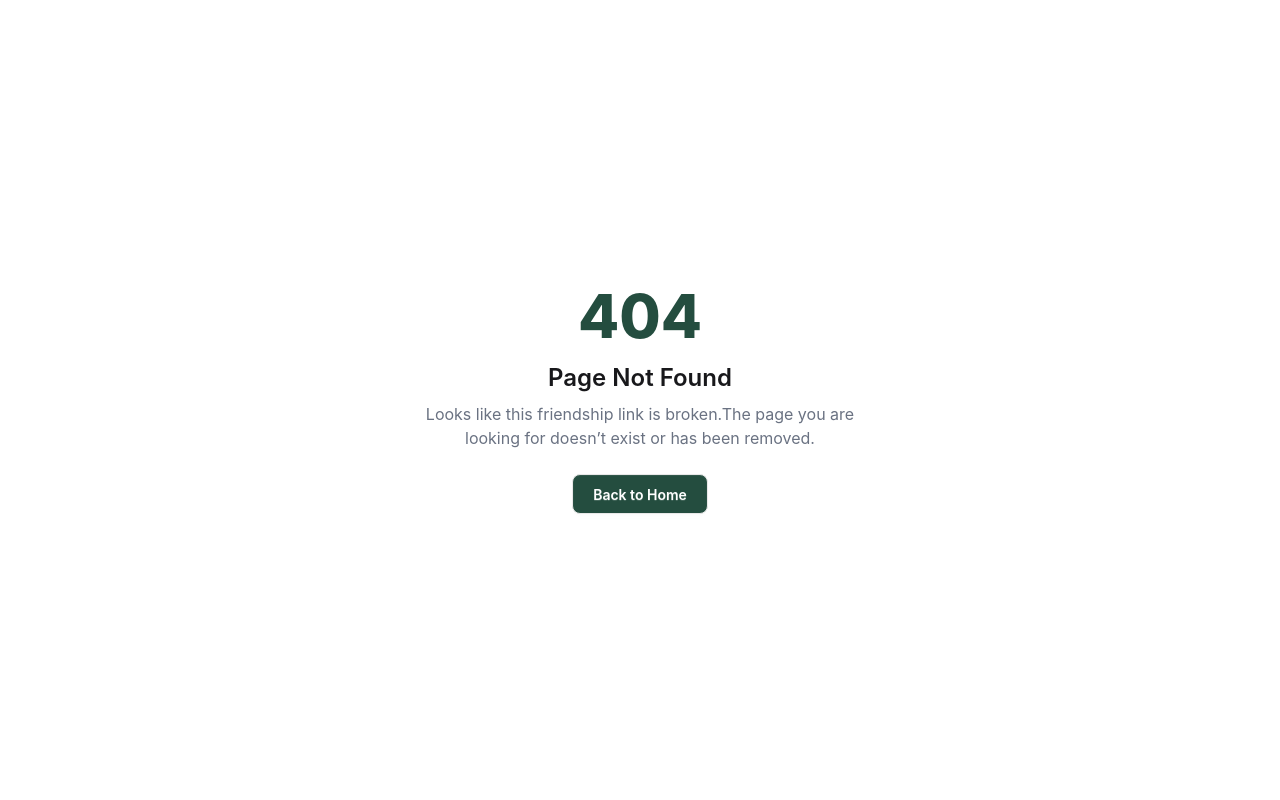
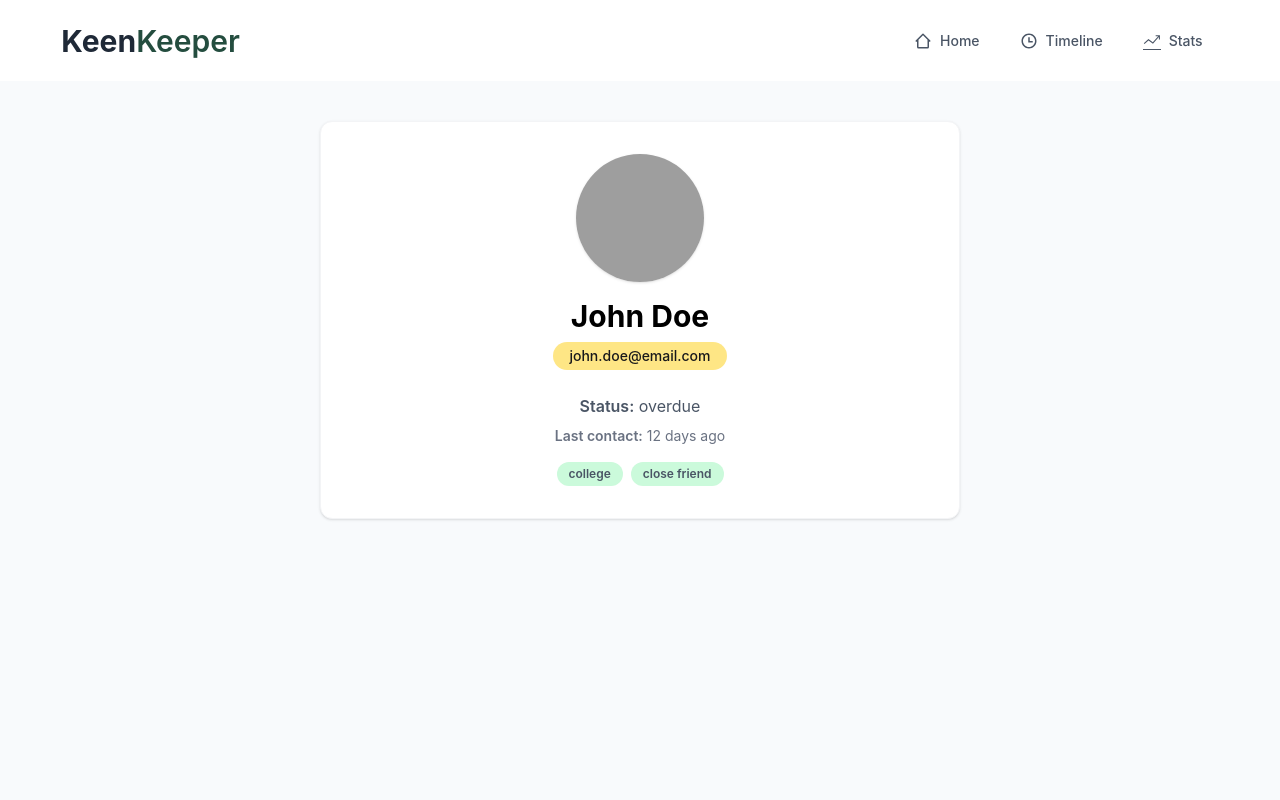
Before and after one commit to saiful-islam-soaus-45/assignment-7, a React (Vite) app: page /friend/1 in a window 1280 px wide. Before the commit this address had no page. Shown: the top 800 px of the page. Built offline with nearby package versions, Linux system fonts and the light colour scheme; grey boxes are pictures that could not be loaded.

Commit message:
friend card and friend card details loaded and designed dinamically

```diff
--- a/package.json
+++ b/package.json
@@ -14,7 +14,9 @@
     "react": "^19.2.6",
     "react-dom": "^19.2.6",
     "react-icons": "^5.6.0",
+    "react-loading-indicators": "^1.0.1",
     "react-router": "^7.15.0",
+    "react-router-dom": "^7.15.1",
     "tailwindcss": "^4.3.0"
   },
   "devDependencies": {
--- a/src/components/banner/Banner.jsx
+++ b/src/components/banner/Banner.jsx
@@ -27,7 +27,7 @@ const Banner = () => {
 
 
                 <div className="bg-white py-5 px-2 rounded-xl shadow-sm border border-gray-100 flex flex-col items-center justify-center transition-hover hover:shadow-md">
-                    <h2 className="text-5xl font-bold text-[#244D3F] mb-4">10</h2>
+                    <h2 className="text-5xl font-bold text-[#244D3F] mb-4">12</h2>
                     <p className="text-gray-500 font-medium text-md">Total Friends</p>
                 </div>
 
--- /dev/null
+++ b/src/components/router/Routes.jsx
@@ -0,0 +1,36 @@
+import { createBrowserRouter } from "react-router";
+import Rootlayout from "../../layout/Rootlayout";
+import HomePage from "../../pages/homepage/HomePage";
+import NotFoundPage from "../../pages/NotFoundPage/NotFoundPage";
+import Stats from "../../pages/stats/Stats";
+import TimeLine from "../../pages/timeline/TimeLine";
+import FriendDetails from "../../pages/friendDetails/FriendDetails";
+
+export const router = createBrowserRouter(
+  [
+    {
+      path: '/',
+      element: <Rootlayout></Rootlayout>,
+      children: [
+        {
+          index:true,
+          element: <HomePage></HomePage>
+        },
+        {
+            path:'/friend/:id',
+            element: <FriendDetails></FriendDetails>
+        },
+
+        {
+          path:'/timeline',
+          element: <TimeLine></TimeLine>
+        },
+        {
+          path:'/stats',
+          element: <Stats></Stats>
+        }
+      ],
+      errorElement: <NotFoundPage></NotFoundPage>
+    }
+  ]
+)
--- a/src/main.jsx
+++ b/src/main.jsx
@@ -2,36 +2,9 @@ import { StrictMode } from 'react'
 import { createRoot } from 'react-dom/client'
 import './index.css'
 import { RouterProvider } from 'react-router/dom'
-import { createBrowserRouter } from 'react-router'
-import Rootlayout from './layout/Rootlayout'
-import HomePage from './pages/homepage/HomePage'
-import NotFoundPage from './pages/NotFoundPage/NotFoundPage'
-import TimeLine from './pages/timeline/TimeLine'
-import Stats from './pages/stats/Stats'
+import { router } from './components/router/Routes'
 
-const router = createBrowserRouter(
-  [
-    {
-      path: '/',
-      element: <Rootlayout></Rootlayout>,
-      children: [
-        {
-          index:true,
-          element: <HomePage></HomePage>
-        },
-        {
-          path:'/timeline',
-          element: <TimeLine></TimeLine>
-        },
-        {
-          path:'/stats',
-          element: <Stats></Stats>
-        }
-      ],
-      errorElement: <NotFoundPage></NotFoundPage>
-    }
-  ]
-)
+
 
 
 createRoot(document.getElementById('root')).render(
--- /dev/null
+++ b/src/pages/friendDetails/FriendDetails.jsx
@@ -0,0 +1,74 @@
+import { useEffect, useState } from "react";
+import { Commet } from "react-loading-indicators";
+import { useParams } from "react-router-dom";
+
+const FriendDetails = () => {
+    const { id } = useParams();
+
+
+    const [friend, setFriend] = useState(null);
+    const [loading, setLoading] = useState(true);
+
+    useEffect(() => {
+        const fetchData = async () => {
+            try {
+                const res = await fetch("/friends.json");
+                const data = await res.json();
+                const singleFriend = data.find(f => f.id == id);
+
+                setTimeout(() => {
+                    setFriend(singleFriend);
+                    setLoading(false);
+                }, 1000);
+            } catch (error) {
+                console.log(error);
+                setLoading(false);
+            }
+        };
+
+        fetchData();
+    }, [id]);
+
+    if (loading) {
+        return (
+            <div className="flex justify-center ">
+                <Commet color="#086408" size="medium" text="" textColor="" />
+            </div>
+        );
+    }
+
+
+    return (
+        <div className="bg-[#F8FAFC] min-h-screen pt-10">
+            <div className="w-6/12 mx-auto bg-white p-8 rounded-xl shadow-sm border border-gray-100 flex flex-col items-center">
+                <img
+                    src={friend.picture}
+                    alt={friend.name}
+                    className="w-32 h-32 rounded-full object-cover shadow-sm"
+                />
+
+                <h1 className="text-3xl font-bold text-black mt-4">{friend.name}</h1>
+                <p className="bg-amber-200 rounded-3xl px-4 py-1 mt-2 text-sm font-medium">{friend.email}</p>
+
+                <div className="mt-6 text-center space-y-2">
+                    <p className="text-gray-600">
+                        <span className="font-semibold">Status:</span> {friend.status}
+                    </p>
+                    <p className="text-gray-500 text-sm">
+                        <span className="font-semibold">Last contact:</span> {friend.days_since_contact} days ago
+                    </p>
+                </div>
+
+                <div className="flex gap-2 mt-4">
+                    {friend.tags?.map((tag, i) => (
+                        <span key={i} className="bg-[#CBFADB] text-gray-600 text-xs px-3 py-1 rounded-full font-semibold">
+                            {tag}
+                        </span>
+                    ))}
+                </div>
+            </div>
+        </div>
+    );
+};
+
+export default FriendDetails;
--- a/src/pages/homepage/AllFriend.jsx
+++ b/src/pages/homepage/AllFriend.jsx
@@ -1,17 +1,27 @@
 import { useEffect, useState } from "react";
+import { Commet } from "react-loading-indicators";
+import { Link } from "react-router";
 const AllFriend = () => {
     const [friends, setFriends] = useState([]);
+    const [loading, setLoading] =useState(true)
 
     useEffect(() => {
         const fetchData = async () => {
             const res = await fetch("/friends.json");
             const data = await res.json();
-            console.log(data);
-            setFriends(data);
+               setTimeout(() => {
+                setFriends(data);
+                setLoading(false);
+            }, 1000);
         };
+
         fetchData();
 
     }, []);
+
+    if (loading) {
+        return <div className="flex justify-center"><Commet color="#086408" size="medium" text="" textColor="" />;</div>
+    }
     console.log(friends);
     return (
         <div className="bg-[#F8FAFC]">
@@ -19,27 +29,13 @@ const AllFriend = () => {
 
                 <p className="text-2xl font-bold ">Your Friends</p>
 
-                {/* <div className="  border border-amber-200 grid grid-cols-1 md:grid-cols-2 lg:grid-cols-4">
-
+                <div className="grid grid-cols-1 md:grid-cols-2 lg:grid-cols-4 gap-6 mt-6 mb-30 cursor-pointer">
                     {
                         friends.map((friend, ind) => {
                             return (
 
-                                <div key={ind}>
-                                    <img className="rounded-full w-20" src={friend.picture} alt="" />
-                                    <p>{friend.name}</p>
-                                </div>
-
-                            )
-                        })
-                    }
-                </div> */}
-                <div className="grid grid-cols-1 md:grid-cols-2 lg:grid-cols-4 gap-6 mt-6 mb-30">
-                    {
-                        friends.map((friend, ind) => {
-                            return (
-                                /* w-60 bad diye w-full use korun */
-                                <div key={ind} className="bg-white  rounded-xl shadow-sm border border-gray-100     overflow-hidden flex flex-col pt-5">
+                                <Link
+                                    to={`/friend/${friend.id}`} key={ind} className="bg-white  rounded-xl shadow-sm border border-gray-100     overflow-hidden flex flex-col pt-5">
                                     <div className="flex justify-center">
                                         <img
                                             src={friend.picture}
@@ -67,7 +63,7 @@ const AllFriend = () => {
                                         <p className="text-center text-sm">{friend.status}</p>
 
                                     </div>
-                                </div>
+                                </Link>
                             )
                         })
                     }
```
Also changed, not shown: 1 other file (tests, documents, lock files or other folders).
